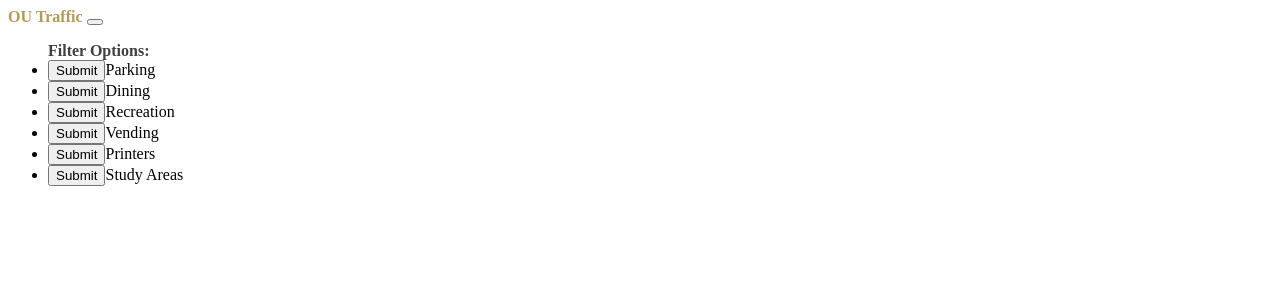
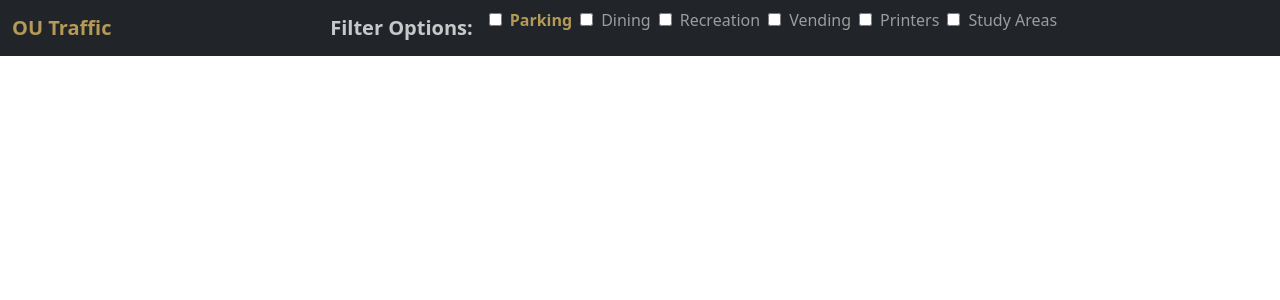
Before and after one commit to SchmaltzVisuals/ou-campus-status, a PHP site: page /navbar.php in a window 1280 px wide. Shown: the top 300 px of the page. Run offline with PHP 8.4, Linux system fonts and the light colour scheme; some libraries are stand-ins or nearby versions.

Commit message:
Seperate navbar file

```diff
--- a/navbar.php
+++ b/navbar.php
@@ -1,3 +1,9 @@
+<!-- Bootstrap CSS -->
+<link href="https://cdn.jsdelivr.net/npm/bootstrap@5.1.3/dist/css/bootstrap.min.css" rel="stylesheet" integrity="sha384-1BmE4kWBq78iYhFldvKuhfTAU6auU8tT94WrHftjDbrCEXSU1oBoqyl2QvZ6jIW3" crossorigin="anonymous">
+<link rel="stylesheet" href="https://cdn.jsdelivr.net/npm/bootstrap-icons@1.7.1/font/bootstrap-icons.css">
+<!-- Trafficker CSS -->
+<link href="./sass/main.css" rel="stylesheet">
+
 <!-- Begin Navbar -->
 <nav class="navbar navbar-expand-lg navbar-dark bg-dark fixed-top">
 <div class="container-fluid">
@@ -10,28 +16,46 @@
       <!-- Filter Options label -->
       <a class="navbar-brand" style="opacity:.75"><b>Filter Options:</b></a>
       <!-- Parking Button -->
+      <li class="checkboxNavBar">
+        <input type="checkbox">
+      </li>
       <li class="nav-item">
-        <input type="submit" class="nav-link active">Parking</a>
+        <a class="nav-link active">Parking</a>
       </li>
       <!-- Dining Button -->
+      <li class="checkboxNavBar">
+        <input type="checkbox">
+      </li>
       <li class="nav-item">
-        <input type="submit" class="nav-link active">Dining</a>
+        <a class="nav-link">Dining</a>
       </li>
       <!-- Recreation Button -->
+      <li class="checkboxNavBar">
+        <input type="checkbox">
+      </li>
       <li class="nav-item">
-        <input type="submit" class="nav-link active">Recreation</a>
+        <a class="nav-link">Recreation</a>
       </li>
       <!-- Vending Button -->
+      <li class="checkboxNavBar">
+        <input type="checkbox">
+      </li>
       <li class="nav-item">
-        <input type="submit" class="nav-link active">Vending</a>
+        <a class="nav-link">Vending</a>
       </li>
       <!-- Printers Button -->
+      <li class="checkboxNavBar">
+        <input type="checkbox">
+      </li>
       <li class="nav-item">
-        <input type="submit" class="nav-link active">Printers</a>
+        <a class="nav-link">Printers</a>
       </li>
       <!-- Study Areas Button -->
+      <li class="checkboxNavBar">
+        <input type="checkbox">
+      </li>
       <li class="nav-item">
-        <input type="submit" class="nav-link active">Study Areas</a>
+        <a class="nav-link">Study Areas</a>
       </li>
     </ul>
   </div>
```
Also changed, not shown: home.php (+1 -42 lines).
